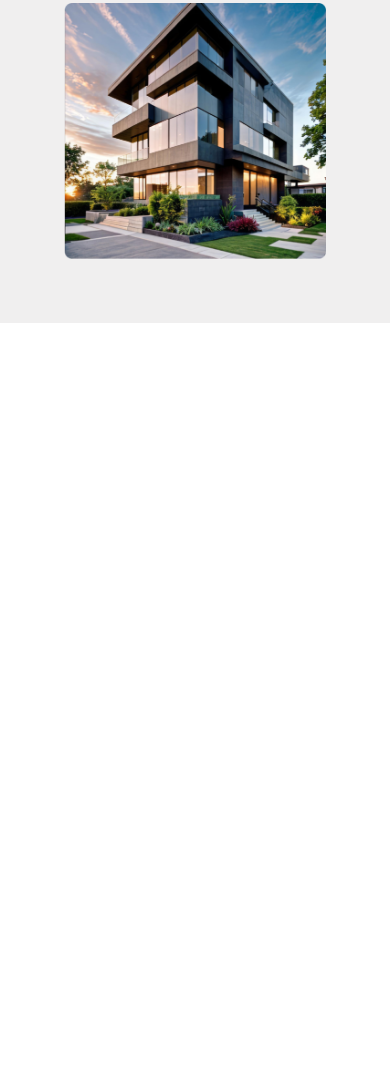
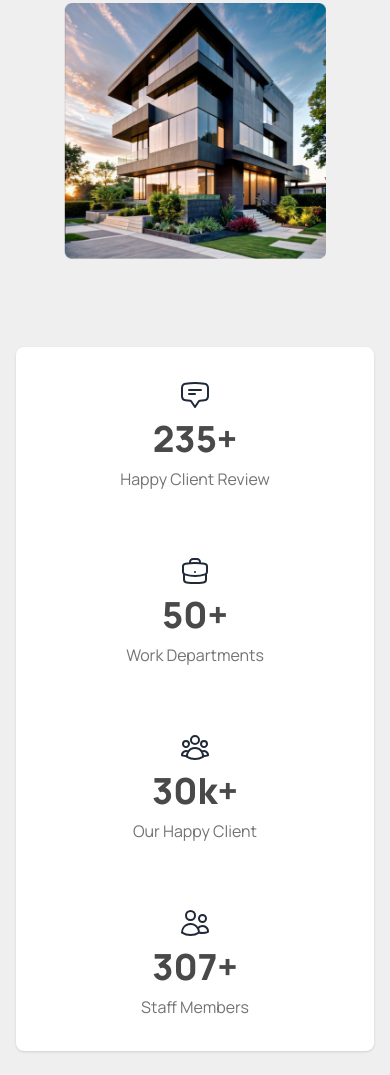
Before and after one commit to helal3419/Assignment-03, a plain HTML site: page index.html in a window 390 px wide. Shown: the part 1488-2563 px from the top of the page. Before the commit the page ends 1811 px from the top, so only its background shows below. Drawn offline with nearby package versions, Linux system fonts and the light colour scheme.

Commit message:
complete start user panel optional section and complete responsive

```diff
--- a/index.html
+++ b/index.html
@@ -176,6 +176,47 @@
             </div>
         </section>
 
+        <!--this is stat box optional section -->
+        <section class=" px-4 py-6">
+            <div class="grid grid-cols-1 h-auto  gap-16 h-40 rounded-lg bg-white  shadow py-8 md:grid-cols-2 lg:grid-cols-4 ">
+                <div class="">
+                  <div class="flex justify-center items-center"><svg xmlns="http://www.w3.org/2000/svg" fill="none" viewBox="0 0 24 24" stroke-width="1.5" stroke="currentColor" class="size-8   ">
+                    <path stroke-linecap="round" stroke-linejoin="round" d="M7.5 8.25h9m-9 3H12m-9.75 1.51c0 1.6 1.123 2.994 2.707 3.227 1.129.166 2.27.293 3.423.379.35.026.67.21.865.501L12 21l2.755-4.133a1.14 1.14 0 0 1 .865-.501 48.172 48.172 0 0 0 3.423-.379c1.584-.233 2.707-1.626 2.707-3.228V6.741c0-1.602-1.123-2.995-2.707-3.228A48.394 48.394 0 0 0 12 3c-2.392 0-4.744.175-7.043.513C3.373 3.746 2.25 5.14 2.25 6.741v6.018Z" />
+                  </svg>
+                  </div>
+                  <div class="text-4xl font-extrabold text-[#494949] p-2 text-center">235+</div>
+                  <div class="text-base font-normal text-[#737373] text-center">Happy Client Review</div>
+                </div>
+
+                <div class="">
+                  <div class="flex justify-center items-center"><svg xmlns="http://www.w3.org/2000/svg" fill="none" viewBox="0 0 24 24" stroke-width="1.5" stroke="currentColor" class="size-8">
+                    <path stroke-linecap="round" stroke-linejoin="round" d="M20.25 14.15v4.25c0 1.094-.787 2.036-1.872 2.18-2.087.277-4.216.42-6.378.42s-4.291-.143-6.378-.42c-1.085-.144-1.872-1.086-1.872-2.18v-4.25m16.5 0a2.18 2.18 0 0 0 .75-1.661V8.706c0-1.081-.768-2.015-1.837-2.175a48.114 48.114 0 0 0-3.413-.387m4.5 8.006c-.194.165-.42.295-.673.38A23.978 23.978 0 0 1 12 15.75c-2.648 0-5.195-.429-7.577-1.22a2.016 2.016 0 0 1-.673-.38m0 0A2.18 2.18 0 0 1 3 12.489V8.706c0-1.081.768-2.015 1.837-2.175a48.111 48.111 0 0 1 3.413-.387m7.5 0V5.25A2.25 2.25 0 0 0 13.5 3h-3a2.25 2.25 0 0 0-2.25 2.25v.894m7.5 0a48.667 48.667 0 0 0-7.5 0M12 12.75h.008v.008H12v-.008Z" />
+                  </svg>
+                  </div>
+                  <div class="text-4xl font-extrabold text-[#494949] p-2 text-center">50+</div>
+                  <div class="text-base font-normal text-[#737373] text-center">Work Departments</div>
+                </div>
+
+                <div class="">
+                  <div class="flex justify-center items-center"><svg xmlns="http://www.w3.org/2000/svg" fill="none" viewBox="0 0 24 24" stroke-width="1.5" stroke="currentColor" class="size-8">
+                    <path stroke-linecap="round" stroke-linejoin="round" d="M18 18.72a9.094 9.094 0 0 0 3.741-.479 3 3 0 0 0-4.682-2.72m.94 3.198.001.031c0 .225-.012.447-.037.666A11.944 11.944 0 0 1 12 21c-2.17 0-4.207-.576-5.963-1.584A6.062 6.062 0 0 1 6 18.719m12 0a5.971 5.971 0 0 0-.941-3.197m0 0A5.995 5.995 0 0 0 12 12.75a5.995 5.995 0 0 0-5.058 2.772m0 0a3 3 0 0 0-4.681 2.72 8.986 8.986 0 0 0 3.74.477m.94-3.197a5.971 5.971 0 0 0-.94 3.197M15 6.75a3 3 0 1 1-6 0 3 3 0 0 1 6 0Zm6 3a2.25 2.25 0 1 1-4.5 0 2.25 2.25 0 0 1 4.5 0Zm-13.5 0a2.25 2.25 0 1 1-4.5 0 2.25 2.25 0 0 1 4.5 0Z" />
+                  </svg>
+                  </div>
+                  <div class="text-4xl font-extrabold text-[#494949] p-2 text-center">30k+</div>
+                  <div class="text-base font-normal text-[#737373] text-center">Our Happy Client</div>
+                </div>
+
+                <div class="">
+                    <div class="flex justify-center items-center"><svg xmlns="http://www.w3.org/2000/svg" fill="none" viewBox="0 0 24 24" stroke-width="1.5" stroke="currentColor" class="size-8">
+                        <path stroke-linecap="round" stroke-linejoin="round" d="M15 19.128a9.38 9.38 0 0 0 2.625.372 9.337 9.337 0 0 0 4.121-.952 4.125 4.125 0 0 0-7.533-2.493M15 19.128v-.003c0-1.113-.285-2.16-.786-3.07M15 19.128v.106A12.318 12.318 0 0 1 8.624 21c-2.331 0-4.512-.645-6.374-1.766l-.001-.109a6.375 6.375 0 0 1 11.964-3.07M12 6.375a3.375 3.375 0 1 1-6.75 0 3.375 3.375 0 0 1 6.75 0Zm8.25 2.25a2.625 2.625 0 1 1-5.25 0 2.625 2.625 0 0 1 5.25 0Z" />
+                      </svg>
+                      </div>
+                    <div class="text-4xl font-extrabold text-[#494949] p-2 text-center">307+</div>
+                    <div class=" text-base font-normal text-[#737373] text-center">Staff Members</div>
+                  </div>
+              </div>
+        </section>
+
 
     </main>
     <!--this is footer section-->
```
